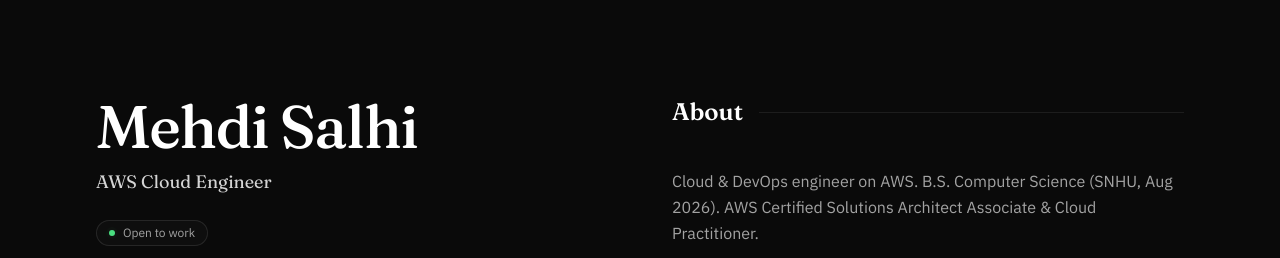
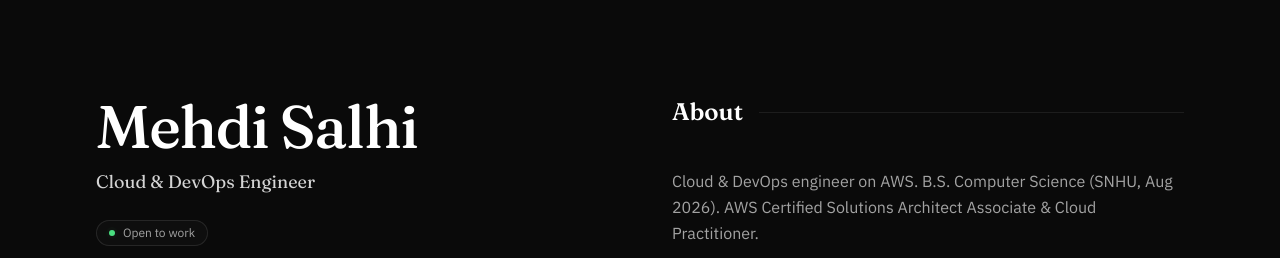
Before and after one commit to medysaly/mehdi-portfolio, a Next.js app: page / in a window 1280 px wide. Shown: the top 258 px of the page. Built offline with nearby package versions, Linux system fonts and the light colour scheme.

Commit message:
Align tagline to Cloud & DevOps Engineer across sidebar, chatbot header, and SEO metadata

```diff
--- a/src/app/layout.tsx
+++ b/src/app/layout.tsx
@@ -3,15 +3,18 @@ import "./globals.css";
 import { fraunces, ibmPlexSans, jetbrainsMono } from "./fonts";
 
 export const metadata: Metadata = {
-  title: "Mehdi Salhi | AI/ML Engineer & Cloud Architect",
+  title: "Mehdi Salhi | Cloud & DevOps Engineer",
   description:
-    "AI/ML Engineer and Cloud Architect building intelligent systems on AWS. Built Unkommon.ai. Based in Stamford, CT.",
+    "Cloud & DevOps engineer building on AWS. AWS Certified Solutions Architect Associate & Cloud Practitioner. Built Unkommon.ai. Based in Stamford, CT.",
   keywords: [
-    "AI Engineer",
-    "ML Engineer",
-    "Cloud Architect",
-    "AWS",
-    "Next.js",
+    "Cloud Engineer",
+    "DevOps Engineer",
+    "AWS Certified",
+    "AWS Solutions Architect",
+    "Terraform",
+    "Kubernetes",
+    "Infrastructure as Code",
+    "CI/CD",
     "Unkommon",
     "Stamford CT",
   ],
@@ -21,18 +24,18 @@ export const metadata: Metadata = {
     apple: "/mehdi.png",
   },
   openGraph: {
-    title: "Mehdi Salhi | AI/ML Engineer & Cloud Architect",
+    title: "Mehdi Salhi | Cloud & DevOps Engineer",
     description:
-      "Building intelligent systems, AI agents, and agentic workflows on AWS. Built Unkommon.ai.",
+      "Cloud & DevOps engineer building on AWS. AWS Certified Solutions Architect Associate & Cloud Practitioner. Built Unkommon.ai.",
     url: "https://mehdisalhi.com",
     siteName: "Mehdi Salhi",
     type: "website",
   },
   twitter: {
     card: "summary_large_image",
-    title: "Mehdi Salhi | AI/ML Engineer & Cloud Architect",
+    title: "Mehdi Salhi | Cloud & DevOps Engineer",
     description:
-      "Building intelligent systems, AI agents, and agentic workflows on AWS. Built Unkommon.ai.",
+      "Cloud & DevOps engineer building on AWS. AWS Certified Solutions Architect Associate & Cloud Practitioner. Built Unkommon.ai.",
     creator: "@medysaly",
   },
 };
--- a/src/components/ChatWidget.tsx
+++ b/src/components/ChatWidget.tsx
@@ -252,7 +252,7 @@ export default function ChatWidget() {
                       <span className="absolute inline-flex h-full w-full animate-ping rounded-full bg-green-400 opacity-60" />
                       <span className="relative inline-flex h-1.5 w-1.5 rounded-full bg-green-400" />
                     </span>
-                    <span className="text-neutral-400">AWS Cloud Engineer</span>
+                    <span className="text-neutral-400">Cloud &amp; DevOps Engineer</span>
                     <span className="text-neutral-700">·</span>
                     <span>Available</span>
                   </p>
--- a/src/components/Sidebar.tsx
+++ b/src/components/Sidebar.tsx
@@ -111,7 +111,7 @@ export default function Sidebar() {
             Mehdi Salhi
           </h1>
           <p className="mt-3 font-display text-lg text-neutral-300">
-            AWS Cloud Engineer
+            Cloud &amp; DevOps Engineer
           </p>
 
           <div className="mt-6 inline-flex items-center gap-2 rounded-full border border-white/[0.1] bg-white/[0.02] px-3 py-1 text-xs text-neutral-400">
```
